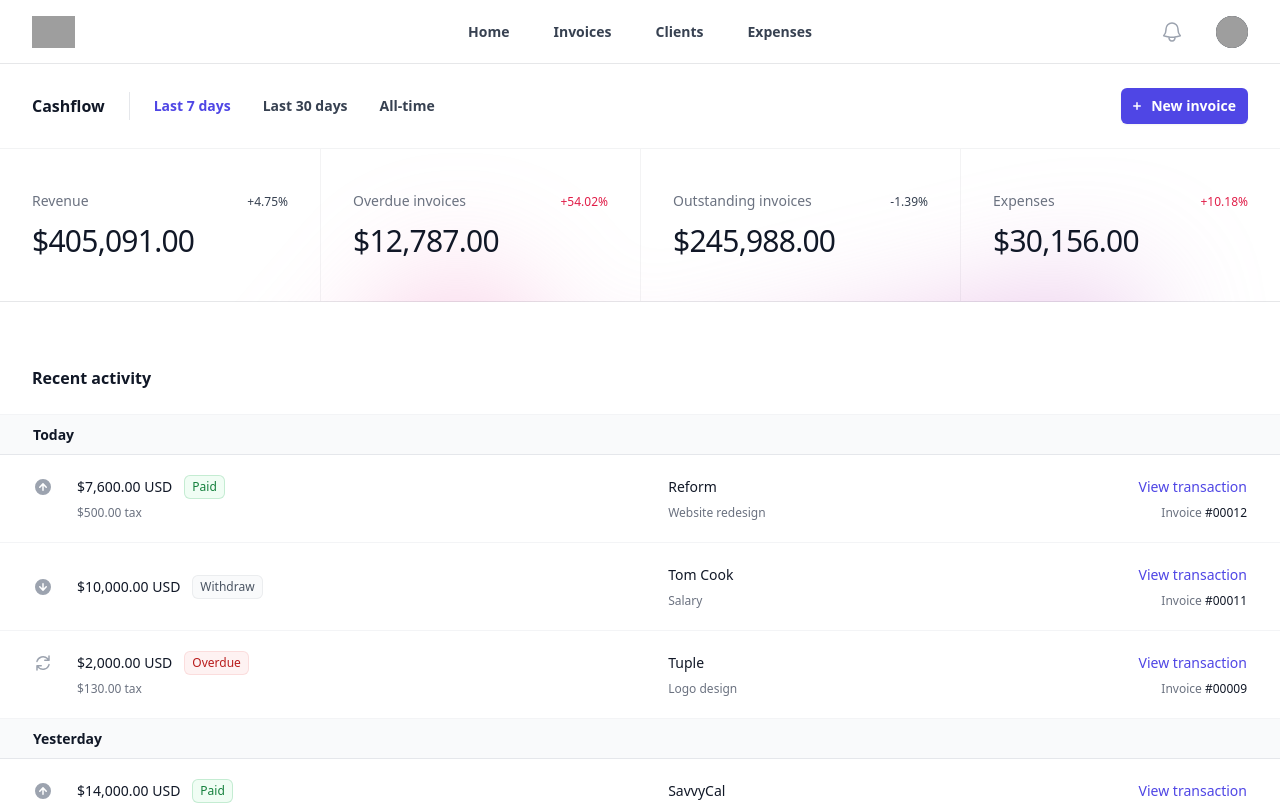
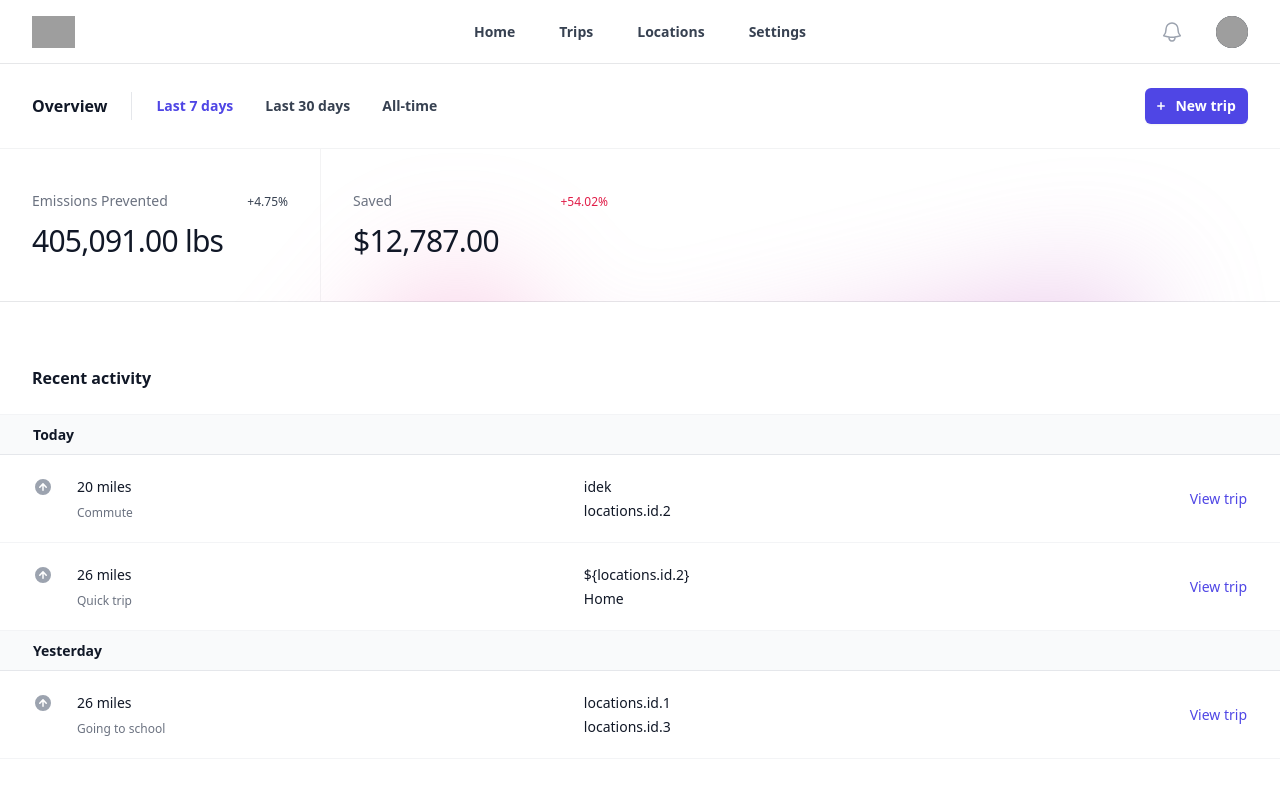
Before and after one commit to joshudd/transitpal, a Next.js app: page / in a window 1280 px wide. Shown: the top 805 px of the page. Built offline with nearby package versions, Linux system fonts and the light colour scheme; grey boxes are pictures that could not be loaded.

Commit message:
homepage adjustment

```diff
--- a/src/pages/index.tsx
+++ b/src/pages/index.tsx
@@ -17,10 +17,10 @@ import { BellIcon, XMarkIcon } from '@heroicons/react/24/outline'
 import clsx from 'clsx'
 
 const navigation = [
-  { name: 'Home', href: '#' },
-  { name: 'Invoices', href: '#' },
-  { name: 'Clients', href: '#' },
-  { name: 'Expenses', href: '#' },
+  { name: 'Home', href: '#' }, // hold overview, graphics, metrics
+  { name: 'Trips', href: '#' },
+  { name: 'Locations', href: '#' },
+  { name: 'Settings', href: '#' },
 ]
 const secondaryNavigation = [
   { name: 'Last 7 days', href: '#', current: true },
@@ -28,91 +28,81 @@ const secondaryNavigation = [
   { name: 'All-time', href: '#', current: false },
 ]
 const stats = [
-  { name: 'Revenue', value: '$405,091.00', change: '+4.75%', changeType: 'positive' },
-  { name: 'Overdue invoices', value: '$12,787.00', change: '+54.02%', changeType: 'negative' },
-  { name: 'Outstanding invoices', value: '$245,988.00', change: '-1.39%', changeType: 'positive' },
-  { name: 'Expenses', value: '$30,156.00', change: '+10.18%', changeType: 'negative' },
+  { name: 'Emissions Prevented', value: '405,091.00 lbs', change: '+4.75%', changeType: 'positive' },
+  { name: 'Saved', value: '$12,787.00', change: '+54.02%', changeType: 'negative' },
 ]
 const statuses = {
-  Paid: 'text-green-700 bg-green-50 ring-green-600/20',
-  Withdraw: 'text-gray-600 bg-gray-50 ring-gray-500/10',
-  Overdue: 'text-red-700 bg-red-50 ring-red-600/10',
+  Done: 'text-green-700 bg-green-50 ring-green-600/20',
+  Upcoming: 'text-gray-600 bg-gray-50 ring-gray-500/10',
+  Cancelled: 'text-red-700 bg-red-50 ring-red-600/10',
 }
+
+// suggest these/autofill
+const locations = [
+  {
+    id: 1,
+    name: 'Home',
+    imageUrl: 'https://tailwindui.com/img/logos/48x48/tuple.svg',
+    // how to fill from
+    // lastTrip: '${days.trips.end_location.{id}}', // ignore for now
+  },
+  {
+    id: 2,
+    name: 'Work',
+    imageUrl: 'https://tailwindui.com/img/logos/48x48/tuple.svg',
+    // lastTrip: '${days.trips.end_location.{id}}',
+  },
+  {
+    id: 3,
+    name: 'School',
+    imageUrl: 'https://tailwindui.com/img/logos/48x48/tuple.svg',
+    // lastTrip: '${days.trips.end_location.{id}}',
+  },
+]
+
+// trip history
 const days = [
   {
     date: 'Today',
     dateTime: '2023-03-22',
-    transactions: [
+    trips: [
       {
         id: 1,
-        invoiceNumber: '00012',
-        href: '#',
-        amount: '$7,600.00 USD',
-        tax: '$500.00',
-        status: 'Paid',
-        client: 'Reform',
-        description: 'Website redesign',
+        href: '#', // trip summary popup?
+        start_location: 'idek', // or address, address probably saved with new id in firebase everytime one is used and has optional name
+        end_location: 'locations.id.2', // also idk the actual syntax for this
+        distance: '20 miles',
+        status: 'Upcoming', // 'Done', 'Cancelled'
+        description: 'Commute', // user input
         icon: ArrowUpCircleIcon,
       },
       {
         id: 2,
-        invoiceNumber: '00011',
         href: '#',
-        amount: '$10,000.00 USD',
-        status: 'Withdraw',
-        client: 'Tom Cook',
-        description: 'Salary',
-        icon: ArrowDownCircleIcon,
-      },
-      {
-        id: 3,
-        invoiceNumber: '00009',
-        href: '#',
-        amount: '$2,000.00 USD',
-        tax: '$130.00',
-        status: 'Overdue',
-        client: 'Tuple',
-        description: 'Logo design',
-        icon: ArrowPathIcon,
+        start_location: '${locations.id.2}',
+        end_location: 'Home',
+        distance: '26 miles',
+        status: 'Done',
+        description: 'Quick trip',
+        icon: ArrowUpCircleIcon,
       },
     ],
   },
   {
     date: 'Yesterday',
     dateTime: '2023-03-21',
-    transactions: [
+    trips: [
       {
-        id: 4,
-        invoiceNumber: '00010',
+        id: 2,
         href: '#',
-        amount: '$14,000.00 USD',
-        tax: '$900.00',
-        status: 'Paid',
-        client: 'SavvyCal',
-        description: 'Website redesign',
+        start_location: 'locations.id.1',
+        end_location: 'locations.id.3',
+        distance: '26 miles',
+        status: 'Cancelled',
+        description: 'Going to school',
         icon: ArrowUpCircleIcon,
       },
     ],
-  },
-]
-const clients = [
-  {
-    id: 1,
-    name: 'Tuple',
-    imageUrl: 'https://tailwindui.com/img/logos/48x48/tuple.svg',
-    lastInvoice: { date: 'December 13, 2022', dateTime: '2022-12-13', amount: '$2,000.00', status: 'Overdue' },
-  },
-  {
-    id: 2,
-    name: 'SavvyCal',
-    imageUrl: 'https://tailwindui.com/img/logos/48x48/savvycal.svg',
-    lastInvoice: { date: 'January 22, 2023', dateTime: '2023-01-22', amount: '$14,000.00', status: 'Paid' },
-  },
-  {
-    id: 3,
-    name: 'Reform',
-    imageUrl: 'https://tailwindui.com/img/logos/48x48/reform.svg',
-    lastInvoice: { date: 'January 23, 2023', dateTime: '2023-01-23', amount: '$7,600.00', status: 'Paid' },
   },
 ]
 
@@ -120,7 +110,7 @@ export default function Example() {
   const [mobileMenuOpen, setMobileMenuOpen] = useState(false)
 
   return (
-    <>
+    <div>
       <header className="absolute inset-x-0 top-0 z-50 flex h-16 border-b border-gray-900/10">
         <div className="mx-auto flex w-full max-w-7xl items-center justify-between px-4 sm:px-6 lg:px-8">
           <div className="flex flex-1 items-center gap-x-6">
@@ -195,7 +185,7 @@ export default function Example() {
           {/* Secondary navigation */}
           <header className="pb-4 pt-6 sm:pb-6">
             <div className="mx-auto flex max-w-7xl flex-wrap items-center gap-6 px-4 sm:flex-nowrap sm:px-6 lg:px-8">
-              <h1 className="text-base font-semibold leading-7 text-gray-900">Cashflow</h1>
+              <h1 className="text-base font-semibold leading-7 text-gray-900">Overview</h1>
               <div className="order-last flex w-full gap-x-8 text-sm font-semibold leading-6 sm:order-none sm:w-auto sm:border-l sm:border-gray-200 sm:pl-6 sm:leading-7">
                 {secondaryNavigation.map((item) => (
                   <a key={item.name} href={item.href} className={item.current ? 'text-indigo-600' : 'text-gray-700'}>
@@ -208,7 +198,7 @@ export default function Example() {
                 className="ml-auto flex items-center gap-x-1 rounded-md bg-indigo-600 px-3 py-2 text-sm font-semibold text-white shadow-sm hover:bg-indigo-500 focus-visible:outline focus-visible:outline-2 focus-visible:outline-offset-2 focus-visible:outline-indigo-600"
               >
                 <PlusSmallIcon className="-ml-1.5 h-5 w-5" aria-hidden="true" />
-                New invoice
+                New trip
               </a>
             </div>
           </header>
@@ -220,7 +210,7 @@ export default function Example() {
                 <div
                   key={stat.name}
                   className={clsx(
-                    statIdx % 2 === 1 ? 'sm:border-l' : statIdx === 2 ? 'lg:border-l' : '',
+        (            statIdx % 2 === 1 ? 'sm:border-l' : statIdx === 2 ? 'lg:border-l' : ''),
                     'flex items-baseline flex-wrap justify-between gap-y-2 gap-x-4 border-t border-gray-900/5 px-4 py-10 sm:px-6 lg:border-t-0 xl:px-8'
                   )}
                 >
@@ -248,13 +238,11 @@ export default function Example() {
             <div
               className="aspect-[1154/678] w-[72.125rem] bg-gradient-to-br from-[#FF80B5] to-[#9089FC]"
               style={{
-                clipPath:
-                  'polygon(100% 38.5%, 82.6% 100%, 60.2% 37.7%, 52.4% 32.1%, 47.5% 41.8%, 45.2% 65.6%, 27.5% 23.4%, 0.1% 35.3%, 17.9% 0%, 27.7% 23.4%, 76.2% 2.5%, 74.2% 56%, 100% 38.5%)',
-              }}
-            />
+                clipPath: 'polygon(100% 38.5%, 82.6% 100%, 60.2% 37.7%, 52.4% 32.1%, 47.5% 41.8%, 45.2% 65.6%, 27.5% 23.4%, 0.1% 35.3%, 17.9% 0%, 27.7% 23.4%, 76.2% 2.5%, 74.2% 56%, 100% 38.5%)'
+              }}>
+            </div>
           </div>
         </div>
-
         <div className="space-y-16 py-16 xl:space-y-20">
           {/* Recent activity table */}
           <div>
@@ -284,30 +272,30 @@ export default function Example() {
                               <div className="absolute inset-y-0 left-0 -z-10 w-screen border-b border-gray-200 bg-gray-50" />
                             </th>
                           </tr>
-                          {day.transactions.map((transaction) => (
-                            <tr key={transaction.id}>
+                          {day.trips.map((trip) => (
+                            <tr key={trip.id}>
                               <td className="relative py-5 pr-6">
                                 <div className="flex gap-x-6">
-                                  <transaction.icon
+                                  <trip.icon
                                     className="hidden h-6 w-5 flex-none text-gray-400 sm:block"
                                     aria-hidden="true"
                                   />
                                   <div className="flex-auto">
                                     <div className="flex items-start gap-x-3">
                                       <div className="text-sm font-medium leading-6 text-gray-900">
-                                        {transaction.amount}
+                                        {trip.distance}
                                       </div>
-                                      <div
+                                      {/* <div
                                         className={clsx(
-                                          statuses[transaction.status],
+                                          statuses[trip.status], // this error not sure
                                           'rounded-md py-1 px-2 text-xs font-medium ring-1 ring-inset'
                                         )}
                                       >
-                                        {transaction.status}
-                                      </div>
+                                        {trip.status}
+                                      </div> */}
                                     </div>
-                                    {transaction.tax ? (
-                                      <div className="mt-1 text-xs leading-5 text-gray-500">{transaction.tax} tax</div>
+                                    {trip.description ? (
+                                      <div className="mt-1 text-xs leading-5 text-gray-500">{trip.description}</div>
                                     ) : null}
                                   </div>
                                 </div>
@@ -315,24 +303,24 @@ export default function Example() {
                                 <div className="absolute bottom-0 left-0 h-px w-screen bg-gray-100" />
                               </td>
                               <td className="hidden py-5 pr-6 sm:table-cell">
-                                <div className="text-sm leading-6 text-gray-900">{transaction.client}</div>
-                                <div className="mt-1 text-xs leading-5 text-gray-500">{transaction.description}</div>
+                                <div className="text-sm leading-6 text-gray-900">{trip.start_location}</div>
+                                <div className="text-sm leading-6 text-gray-900">{trip.end_location}</div>
                               </td>
                               <td className="py-5 text-right">
                                 <div className="flex justify-end">
                                   <a
-                                    href={transaction.href}
+                                    href={trip.href}
                                     className="text-sm font-medium leading-6 text-indigo-600 hover:text-indigo-500"
                                   >
-                                    View<span className="hidden sm:inline"> transaction</span>
-                                    <span className="sr-only">
+                                    View<span className="hidden sm:inline"> trip</span>
+                                    {/* <span className="sr-only">
                                       , invoice #{transaction.invoiceNumber}, {transaction.client}
-                                    </span>
+                                    </span> */}
                                   </a>
                                 </div>
-                                <div className="mt-1 text-xs leading-5 text-gray-500">
+                                {/* <div className="mt-1 text-xs leading-5 text-gray-500">
                                   Invoice <span className="text-gray-900">#{transaction.invoiceNumber}</span>
-                                </div>
+                                </div> */}
                               </td>
                             </tr>
                           ))}
@@ -349,21 +337,21 @@ export default function Example() {
           <div className="mx-auto max-w-7xl px-4 sm:px-6 lg:px-8">
             <div className="mx-auto max-w-2xl lg:mx-0 lg:max-w-none">
               <div className="flex items-center justify-between">
-                <h2 className="text-base font-semibold leading-7 text-gray-900">Recent clients</h2>
+                <h2 className="text-base font-semibold leading-7 text-gray-900">Recent locations</h2>
                 <a href="#" className="text-sm font-semibold leading-6 text-indigo-600 hover:text-indigo-500">
-                  View all<span className="sr-only">, clients</span>
+                  View all<span className="sr-only">, locations</span>
                 </a>
               </div>
               <ul role="list" className="mt-6 grid grid-cols-1 gap-x-6 gap-y-8 lg:grid-cols-3 xl:gap-x-8">
-                {clients.map((client) => (
-                  <li key={client.id} className="overflow-hidden rounded-xl border border-gray-200">
+                {locations.map((location) => (
+                  <li key={location.id} className="overflow-hidden rounded-xl border border-gray-200">
                     <div className="flex items-center gap-x-4 border-b border-gray-900/5 bg-gray-50 p-6">
                       <img
-                        src={client.imageUrl}
-                        alt={client.name}
+                        src={location.imageUrl}
+                        alt={location.name}
                         className="h-12 w-12 flex-none rounded-lg bg-white object-cover ring-1 ring-gray-900/10"
                       />
-                      <div className="text-sm font-medium leading-6 text-gray-900">{client.name}</div>
+                      <div className="text-sm font-medium leading-6 text-gray-900">{location.name}</div>
                       <Menu as="div" className="relative ml-auto">
                         <Menu.Button className="-m-2.5 block p-2.5 text-gray-400 hover:text-gray-500">
                           <span className="sr-only">Open options</span>
@@ -388,7 +376,7 @@ export default function Example() {
                                     'block px-3 py-1 text-sm leading-6 text-gray-900'
                                   )}
                                 >
-                                  View<span className="sr-only">, {client.name}</span>
+                                  View<span className="sr-only">, {location.name}</span>
                                 </a>
                               )}
                             </Menu.Item>
@@ -401,7 +389,7 @@ export default function Example() {
                                     'block px-3 py-1 text-sm leading-6 text-gray-900'
                                   )}
                                 >
-                                  Edit<span className="sr-only">, {client.name}</span>
+                                  Edit<span className="sr-only">, {location.name}</span>
                                 </a>
                               )}
                             </Menu.Item>
@@ -411,23 +399,23 @@ export default function Example() {
                     </div>
                     <dl className="-my-3 divide-y divide-gray-100 px-6 py-4 text-sm leading-6">
                       <div className="flex justify-between gap-x-4 py-3">
-                        <dt className="text-gray-500">Last invoice</dt>
+                        <dt className="text-gray-500">Last trip</dt>
                         <dd className="text-gray-700">
-                          <time dateTime={client.lastInvoice.dateTime}>{client.lastInvoice.date}</time>
+                          {/* <time dateTime={location.lastTrip}>{location.lastTrip}</time> specify last trip date ?? */}
                         </dd>
                       </div>
                       <div className="flex justify-between gap-x-4 py-3">
                         <dt className="text-gray-500">Amount</dt>
                         <dd className="flex items-start gap-x-2">
-                          <div className="font-medium text-gray-900">{client.lastInvoice.amount}</div>
-                          <div
+                          {/* <div className="font-medium text-gray-900">{location.lastDate.distance}</div> */} {/* same ?? */}
+                          {/* <div
                             className={clsx(
                               statuses[client.lastInvoice.status],
                               'rounded-md py-1 px-2 text-xs font-medium ring-1 ring-inset'
                             )}
                           >
                             {client.lastInvoice.status}
-                          </div>
+                          </div> */}
                         </dd>
                       </div>
                     </dl>
@@ -438,6 +426,6 @@ export default function Example() {
           </div>
         </div>
       </main>
-    </>
+    </div>
   )
 }
```
